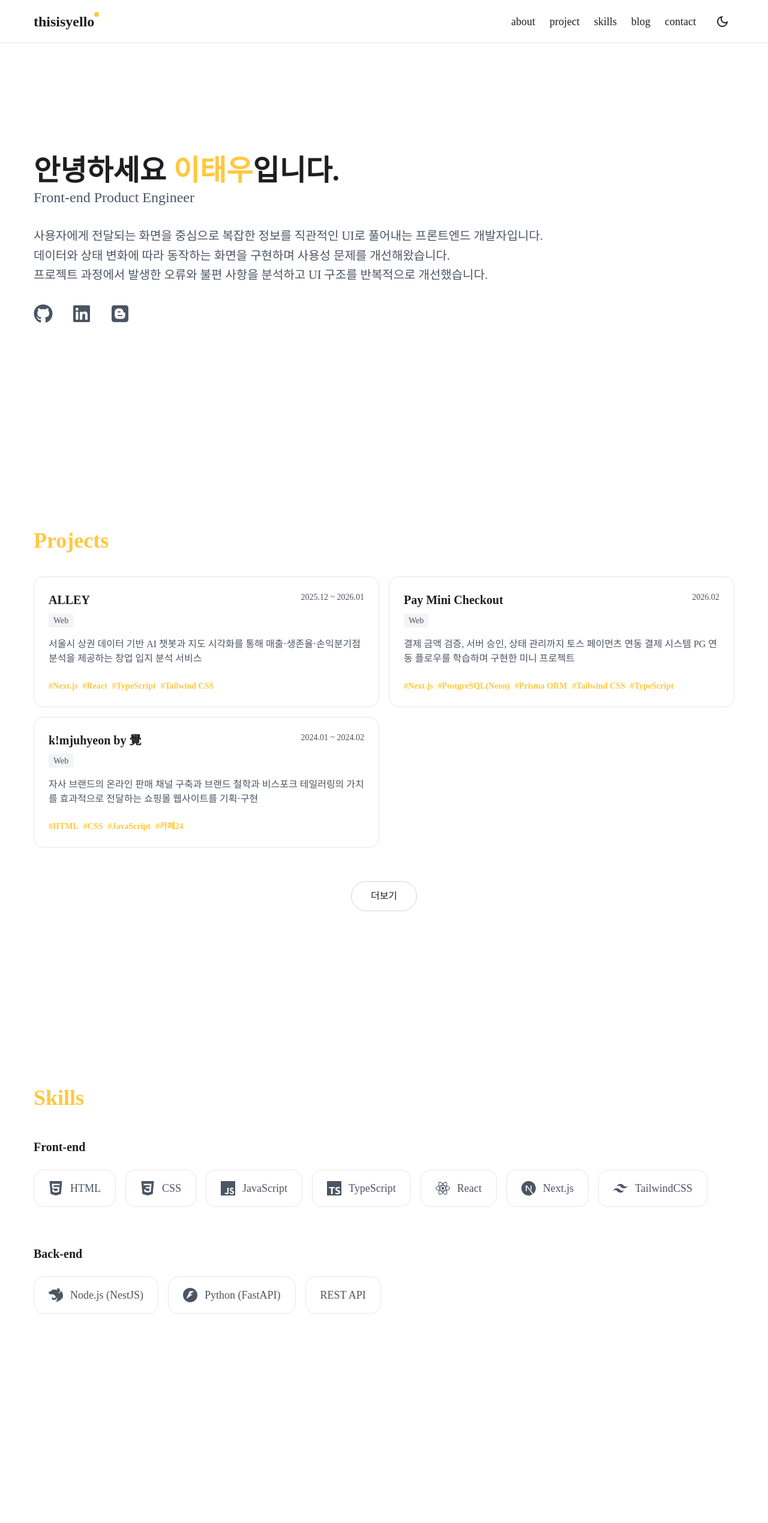
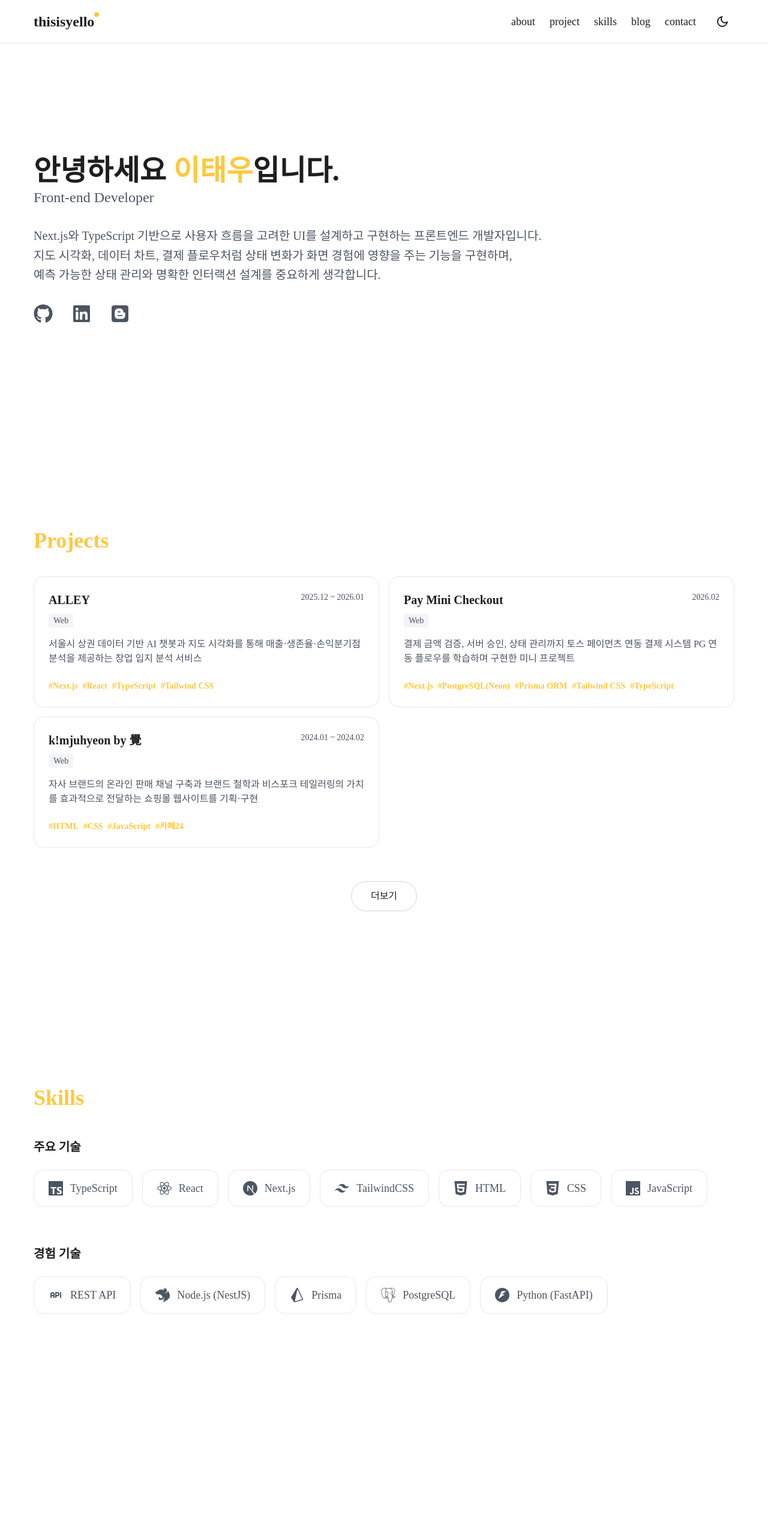
Before and after one commit to thisisyello/thisisyello.github.io, a Next.js app: page / in a window 1280 px wide. Shown: the top 2539 px of the page at 60% size. Built offline with nearby package versions, Linux system fonts and the light colour scheme; a web font is replaced by a local one.

Commit message:
refactor: 업데이트된 소개 및 기술 섹션 내용 수정

```diff
--- a/src/components/main/about-section.tsx
+++ b/src/components/main/about-section.tsx
@@ -13,17 +13,14 @@ export default function AboutSection() {
                     입니다.
                 </h1>
                 <p className="text-2xl font-medium text-text-muted mb-8">
-                    Front-end Product Engineer
+                    Front-end Developer
                 </p>
                 <p className="text-xl text-text-muted leading-relaxed">
-                    사용자에게 전달되는 화면을 중심으로 복잡한 정보를 직관적인
-                    UI로 풀어내는 프론트엔드 개발자입니다.
+                    Next.js와 TypeScript 기반으로 사용자 흐름을 고려한 UI를 설계하고 구현하는 프론트엔드 개발자입니다.
                     <br />
-                    데이터와 상태 변화에 따라 동작하는 화면을 구현하며 사용성
-                    문제를 개선해왔습니다.
+                    지도 시각화, 데이터 차트, 결제 플로우처럼 상태 변화가 화면 경험에 영향을 주는 기능을 구현하며,
                     <br />
-                    프로젝트 과정에서 발생한 오류와 불편 사항을 분석하고 UI
-                    구조를 반복적으로 개선했습니다.
+                    예측 가능한 상태 관리와 명확한 인터랙션 설계를 중요하게 생각합니다.
                 </p>
 
                 <div className="pt-8 flex justify-start gap-8">
--- a/src/components/main/contact-section.tsx
+++ b/src/components/main/contact-section.tsx
@@ -8,10 +8,10 @@ export default function ContactSection() {
             <div className="flex flex-col md:flex-row gap-8">
                 <div className="flex-1 space-y-4">
                     <p className="text-2xl font-medium">
-                        Let&apos;s work together.
+                        <span className="text-primary">이태우</span>였습니다. 감사합니다.
                     </p>
                     <p className="text-base text-text-muted">
-                        새로운 기회와 협업을 언제나 환영합니다.
+                        새로운 기회는 언제나 환영합니다.
                         <br />
                         이메일로 연락주시면 빠르게 회신 드리겠습니다.
                     </p>
--- a/src/components/main/skills-section.tsx
+++ b/src/components/main/skills-section.tsx
@@ -13,7 +13,7 @@ export default function SkillsSection() {
 
             <div className="flex flex-col gap-16">
                 <div>
-                    <h3 className="text-xl font-bold mb-6">Front-end</h3>
+                    <h3 className="text-xl font-bold mb-6">주요 기술</h3>
                     <div className="flex flex-wrap gap-4">
                         {frontendSkills.map((skill) => (
                             <Card
@@ -31,7 +31,7 @@ export default function SkillsSection() {
                 </div>
 
                 <div>
-                    <h3 className="text-xl font-bold mb-6">Back-end</h3>
+                    <h3 className="text-xl font-bold mb-6">경험 기술</h3>
                     <div className="flex flex-wrap gap-4">
                         {backendSkills.map((skill) => (
                             <Card
@@ -45,15 +45,6 @@ export default function SkillsSection() {
                                 </span>
                             </Card>
                         ))}
-                        {/* REST API Mock Chip */}
-                        <Card
-                            hoverable
-                            className="flex items-center gap-3 px-6 py-4"
-                        >
-                            <span className="text-lg text-text-muted font-medium">
-                                REST API
-                            </span>
-                        </Card>
                     </div>
                 </div>
             </div>
--- a/src/data/skills.ts
+++ b/src/data/skills.ts
@@ -12,6 +12,7 @@ import {
     SiPrisma,
     SiPostgresql,
 } from "react-icons/si";
+import { TbApi } from "react-icons/tb";
 
 export interface Skill {
     name: string;
@@ -19,18 +20,19 @@ export interface Skill {
 }
 
 export const frontendSkills: Skill[] = [
-    { name: "HTML", icon: SiHtml5 },
-    { name: "CSS", icon: SiCss3 },
-    { name: "JavaScript", icon: SiJavascript },
     { name: "TypeScript", icon: SiTypescript },
     { name: "React", icon: SiReact },
     { name: "Next.js", icon: SiNextdotjs },
     { name: "TailwindCSS", icon: SiTailwindcss },
+    { name: "HTML", icon: SiHtml5 },
+    { name: "CSS", icon: SiCss3 },
+    { name: "JavaScript", icon: SiJavascript },
 ];
 
 export const backendSkills: Skill[] = [
+    { name: "REST API", icon: TbApi },
     { name: "Node.js (NestJS)", icon: SiNestjs },
+    { name: "Prisma", icon: SiPrisma },
+    { name: "PostgreSQL", icon: SiPostgresql },
     { name: "Python (FastAPI)", icon: SiFastapi },
-    // { name: "Prisma", icon: SiPrisma },
-    // { name: "PostgreSQL", icon: SiPostgresql },
 ];
```
